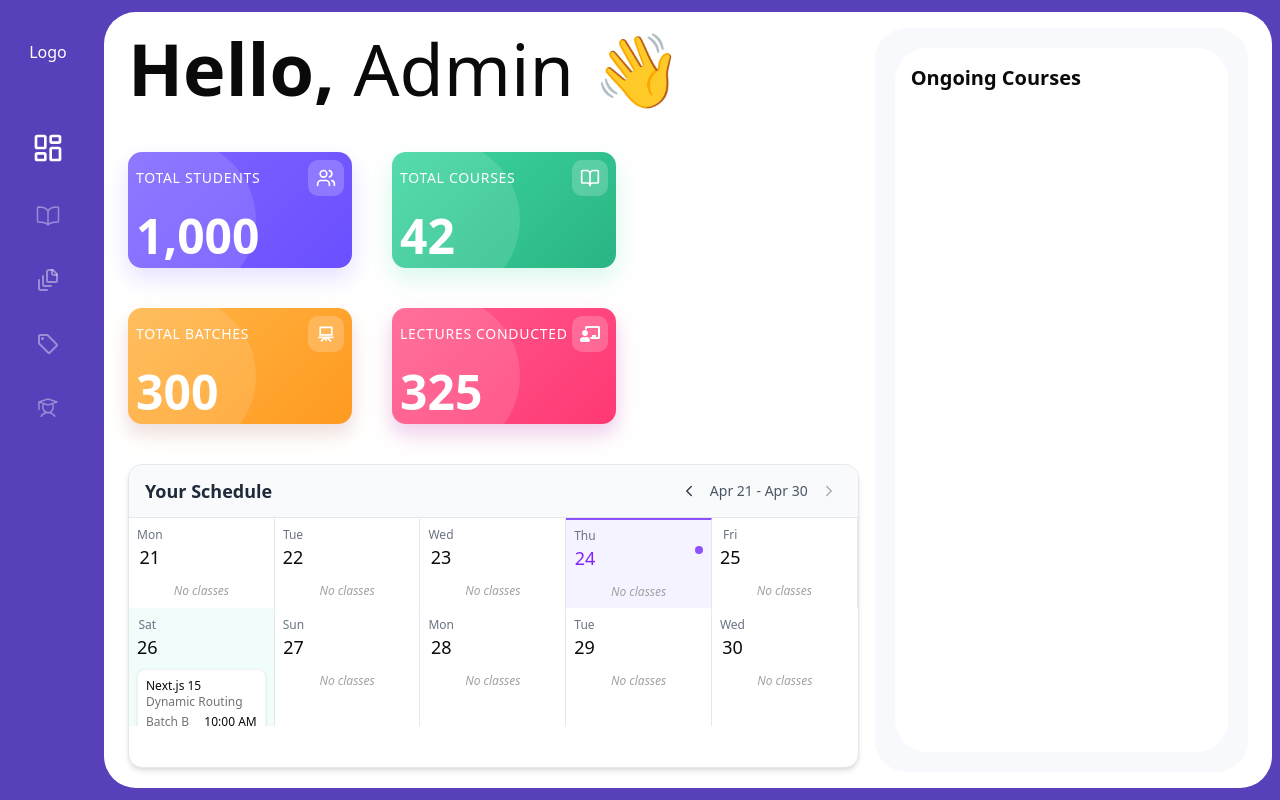
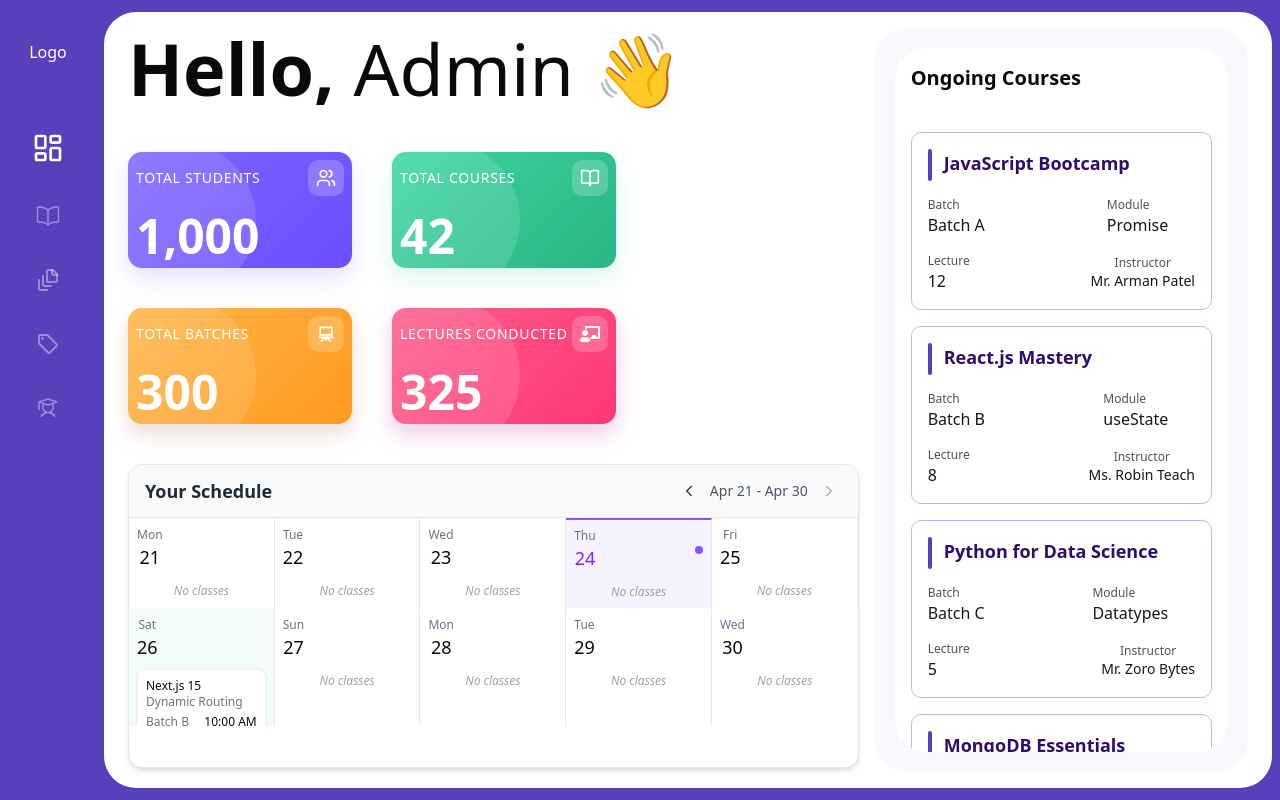
Before and after one commit to Arman6117/ais-solutions, a Next.js app: page /admin/dashboard in a window 1280 px wide. Built offline with nearby package versions, Linux system fonts and the light colour scheme.

Commit message:
add ongoing courses data and update CourseCards and OngoingBatches components for improved display

```diff
--- a/app/(roles)/admin/_components/course-cards.tsx
+++ b/app/(roles)/admin/_components/course-cards.tsx
@@ -1,11 +1,62 @@
-import React from 'react'
+'use client'
+import React from "react";
+import { ongoingCourses } from "@/lib/static";
 
 const CourseCards = () => {
   return (
-    <div className='mt-10'>
+    <div className="mt-10 flex flex-col gap-4">
+      {ongoingCourses.map((course, i) => (
+        <div
+          key={i}
+          className="w-full h-auto p-4 bg-white border-violet-300 border rounded-lg cursor-pointer flex flex-col  hover:bg-violet-50  justify-center gap-4 hover:shadow-sm transition-all duration-200 group"
+          onClick={()=> {}}
+        >
+          <div className="flex gap-3">
+            <div className="w-1 h-8 rounded-3xl bg-primary-bg"></div>
+            <h1 className="text-lg font-semibold text-violet-950  group-hover:underline ">
+              {course.courseName}
+            </h1>
+          </div>
+          <div className="flex justify-between items-center max-w-[90%]">
+            <div className="flex flex-col ">
+              <span className="text-neutral-600 text-xs font-medium">
+                Batch
+              </span>
+              <span className="text-neutral-900 font-medium">
+                {course.batchName}
+              </span>
+            </div>
+            <div className="flex flex-col">
+              <span className="text-neutral-600 text-xs font-medium">
+                Module
+              </span>
+              <span className="text-neutral-900 font-medium">
+                {course.module}
+              </span>
+            </div>
+          </div>
+          <div className="flex justify-between max-w-[9 items-center">
+          <div className="flex flex-col">
+              <span className="text-neutral-600 text-xs font-medium">
+                Lecture
+              </span>
+              <span className="text-neutral-900 font-medium">
+                {course.lectureNumber}
+              </span>
+            </div>
+            <div className="flex flex-col items-center ">
+              <span className="text-neutral-600 text-xs font-medium">
+                Instructor
+              </span>
+              <span className="text-neutral-900 text-sm font-medium">
+                {course.instructor}
+              </span>
+            </div>
+          </div>
+        </div>
+      ))}
+    </div>
+  );
+};
 
-    </div>
-  )
-}
-
-export default CourseCards
+export default CourseCards;
--- a/app/(roles)/admin/_components/ongoing-batches.tsx
+++ b/app/(roles)/admin/_components/ongoing-batches.tsx
@@ -3,9 +3,9 @@ import CourseCards from './course-cards'
 
 const OngoingBatches = () => {
   return (
-    <div className="h-full w-full rounded-4xl px-4 py-4 bg-white">
+    <div className="h-full w-full  overflow-y-scroll no-scrollbar  rounded-4xl px-4 py-4 bg-white">
         <h1 className='text-xl font-bold'>Ongoing Courses</h1>
-        <div className='flex flex-col overflow-y-scroll no-scrollbar'>
+        <div className='flex flex-col '>
             <CourseCards/>
         </div>
     </div>
--- a/app/(roles)/admin/dashboard/page.tsx
+++ b/app/(roles)/admin/dashboard/page.tsx
@@ -13,7 +13,7 @@ const AdminDashboardPage = () => {
           <ScheduleCalender />
         </div>
       </div>
-      <div className="w-1/3 md:flex hidden h-full p-5 bg-soft-white rounded-4xl">
+      <div className="w-1/3 md:flex hiddenh-full p-5 bg-soft-white rounded-4xl">
         <OngoingBatches/>
       </div>
     </div>
--- a/lib/static.ts
+++ b/lib/static.ts
@@ -90,4 +90,40 @@ export const sampleMeetings = [
   },
 ];
 
-export const sampleOngoingCourse = [{}];
+export const ongoingCourses = [
+  {
+    courseName: "JavaScript Bootcamp",
+    batchName: "Batch A",
+    lectureNumber: 12,
+    module: "Promise",
+    instructor: "Mr. Arman Patel",
+  },
+  {
+    courseName: "React.js Mastery",
+    batchName: "Batch B",
+    lectureNumber: 8,
+    module: "useState",
+    instructor: "Ms. Robin Teach",
+  },
+  {
+    courseName: "Python for Data Science",
+    batchName: "Batch C",
+    lectureNumber: 5,
+    module: "Datatypes",
+    instructor: "Mr. Zoro Bytes",
+  },
+  {
+    courseName: "MongoDB Essentials",
+    batchName: "Batch D",
+    lectureNumber: 15,
+    module: "Indexing",
+    instructor: "Dr. Nami Data",
+  },
+  {
+    courseName: "Node.js API Development",
+    batchName: "Batch E",
+    lectureNumber: 9,
+    module: "Dynamic Routing",
+    instructor: "Sanji Dev",
+  },
+];
```
